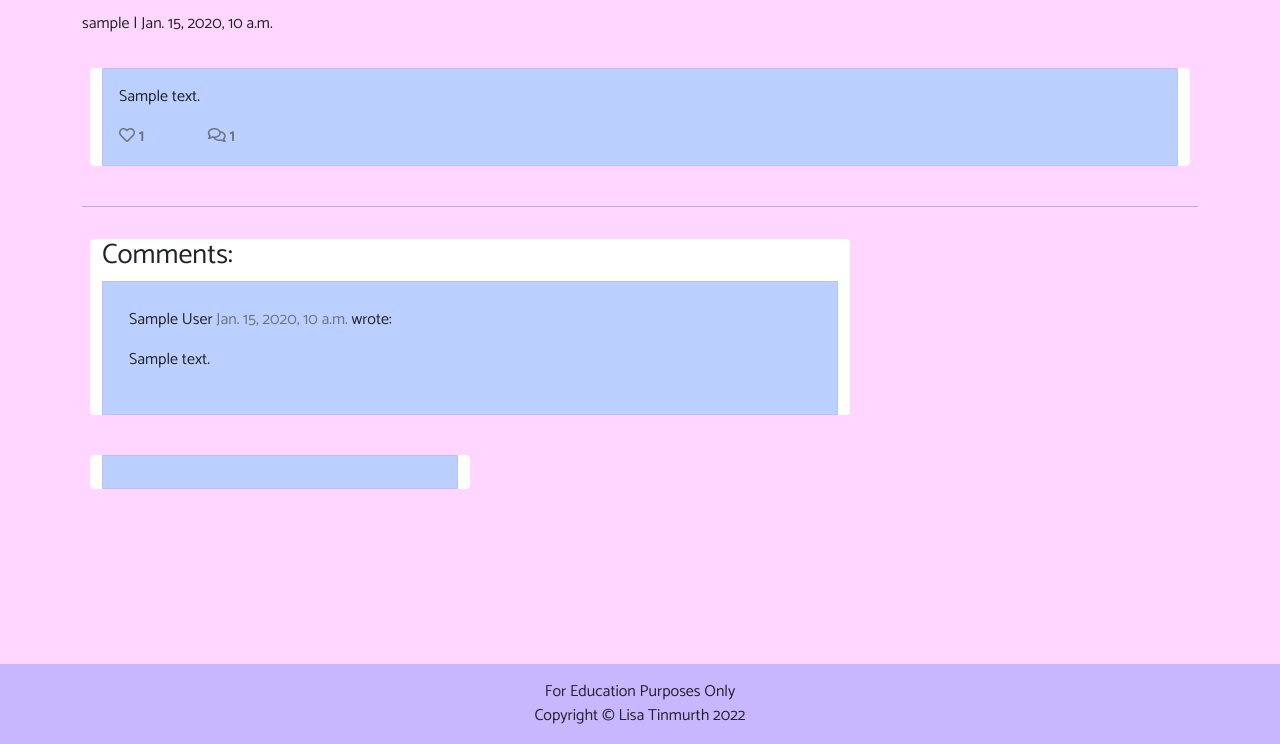
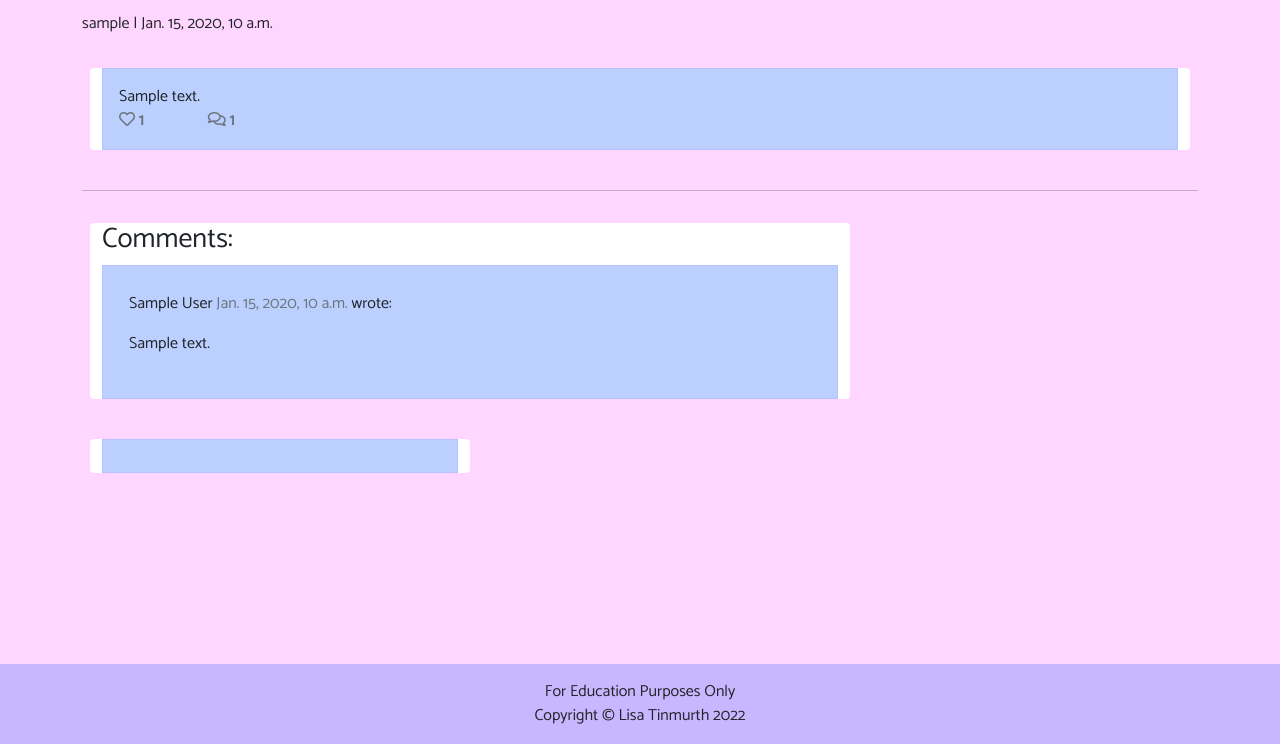
Before and after one commit to Mrst12/step-parents-unite, a Django app: a page that uses templates/blog_details.html in a window 1280 px wide. Shown: the part 56-800 px from the top of the page. Run offline with Django 3.2, Linux system fonts and the light colour scheme; tables that the repository leaves empty hold one stand-in row (values such as "Sample post"); some libraries are stand-ins or nearby versions.

Commit message:
Tidy up the template for blog details

```diff
--- a/templates/blog_details.html
+++ b/templates/blog_details.html
@@ -2,30 +2,26 @@
 
 {% load crispy_forms_tags %}
 
-
-<div class="masthead">
-    <div class="container">
-        <div class="row g-0">
-            <div class="col-md-6 masthead-text">
-                <!-- Post title goes in these h1 tags -->
-                <h1 class="post-title">{{ post.title }}
-                </h1>
-                <!-- Post author goes before the | the post's created date goes after -->
-                <p class="post-subtitle">{{ post.author }} | {{ post.created_on }} </p>
-            </div>
-        </div>
-    </div>
+<div class="container justify-content center">
+     <!-- Post title goes in these h1 tags -->
+     <h1 class="post-title">{{ post.title }}
+    </h1>
+    <!-- Post author goes before the | the post's created date goes after -->
+    <p class="post-subtitle">{{ post.author }} | {{ post.created_on }} </p>
 </div>
 
-<div class="container">
+
+
+
+<div class="container post-box" >
     <div class="row">
-        <div class="col card mb-4  mt-3 left  top">
+        <div class="col card mb-4  mt-3 left top post-box-content">
             <div class="card-body">
                 <!-- The post content goes inside the card-text. -->
                 <!-- Use the | safe filter inside the template tags -->
-                <p class="card-text ">
+                <div class="card-text ">
                     {{ post.content | safe }}
-                </p>
+                </div>
                 <div class="row">
 
                     <div class="col-1">
@@ -71,7 +67,7 @@
         </div>
     </div>
     <div class="row">
-        <div class="col-md-8 card mb-4  mt-3 ">
+        <div class="col-md-8 card mb-4 mt-3 comment-content">
             <h3>Comments:</h3>
             <div class="card-body">
                 <!-- We want a for loop inside the tags to iterate through each comment in comments -->
@@ -92,7 +88,7 @@
                 {% endfor %}
             </div>
         </div>
-        <div class="col-md-4 card mb-4  mt-3 ">
+        <div class="col-md-4 card mb-4 mt-3 comment-content">
             <div class="card-body">
                 <!-- comments -->
                 {% if commented %}
```
